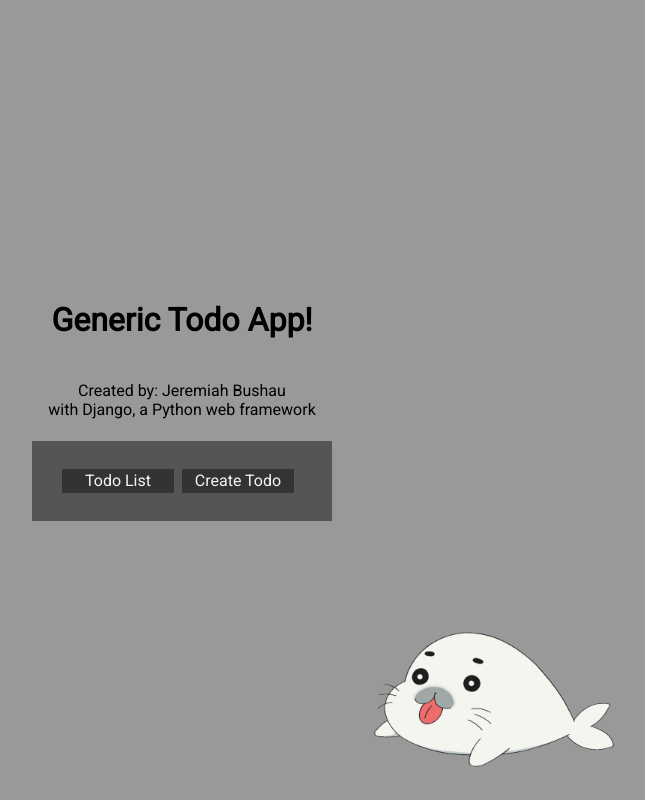
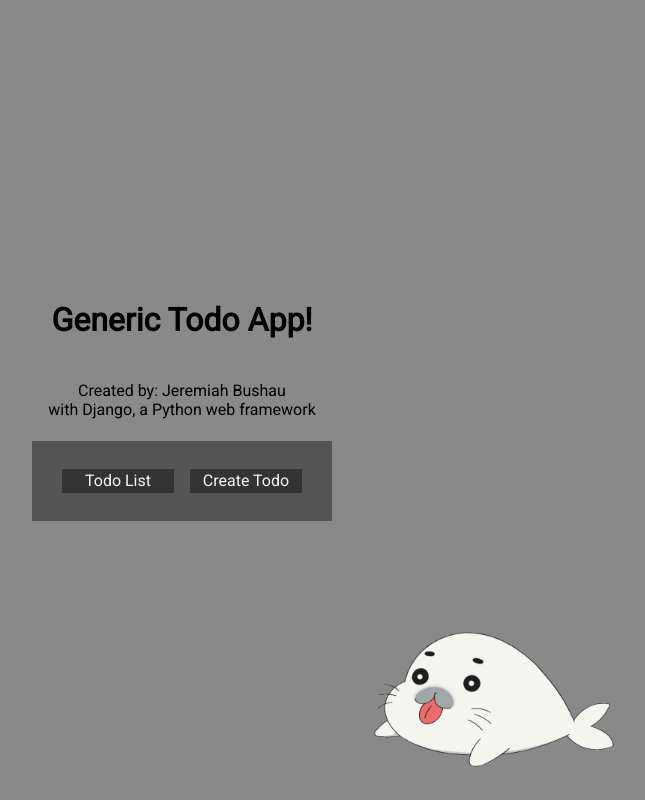
Before and after one commit to JerBushau/code_lou_todo, a Django app: page / in a window 1280 px wide. Shown: the whole page, without its empty margins (458-1103 px from the left). Run offline with Django 3.2, Linux system fonts and the light colour scheme; tables that the repository leaves empty hold one stand-in row (values such as "Sample post").

Commit message:
Further styled site

```diff
--- a/code_lou_todo/assets/css/code_lou_todo.css
+++ b/code_lou_todo/assets/css/code_lou_todo.css
@@ -1,12 +1,31 @@
 @import url('https://fonts.googleapis.com/css?family=Open+Sans|Roboto');
+
+
+/*
+  General/base styles
+*/
 
 html,
 body {
   height: 100%;
   width: 100%;
   margin: 0;
-  background: #999;
+  background: #898989;
   font-family: 'Roboto', sans-serif;
+}
+
+nav,
+footer,
+form,
+form label,
+.home-page-wrap,
+.todo-detail,
+.todo-list,
+.todo-nav,
+.todo-nav-links,
+.todo-content,
+.todo-ops {
+  display: flex;
 }
 
 pre {
@@ -50,7 +60,9 @@ footer {
 }
 
 nav {
-  background: url('../imgs/goma_chan.png') no-repeat, #555;
+  justify-content: flex-start;
+  min-height: 50px;
+  background: url('../imgs/goma_chan.png') no-repeat, #444;
   background-position: 100% 90%;
   background-size: 5em;
 }
@@ -60,18 +72,51 @@ footer {
   text-align: center;
 }
 
-label {
-  font-size: 1.5em;
+/*
+  General links and input styles
+*/
+
+a {
+  text-decoration: none;
 }
 
-input[type="text"], textarea {
+input[type="text"],
+textarea {
   padding: 0.5em;
   width: auto;
   background: whitesmoke;
 }
 
+nav a,
+.todo-nav a,
+.todo-ops a,
+input[type='submit'] {
+  display: flex;
+  color: whitesmoke;
+  align-items: center;
+  justify-content: center;
+  text-align: center;
+  text-decoration: none;
+  background: #333;
+  height: 1.5em;
+  width: 7em;
+  margin: 0 0.5em 0 0;
+  border: none;
+}
+
+nav > a {
+  margin-left: 0.5em;
+}
+
+input[type='submit'] {
+  margin-top: 0.5em;
+}
+
+/*
+  landing page styles
+*/
+
 .home-page-wrap {
-  display: flex;
   flex-direction: column;
   width: 100%;
   height: 100%;
@@ -84,10 +129,14 @@ input[type="text"], textarea {
   text-align: center;
   font-weight: normal;
 }
+.home-page-nav {
+  background: #555;
+  justify-content: center;
+}
 
-.welcome-nav {
-  background: #555;
-}
+/*
+  Todo list styles
+*/
 
 .todo-list {
   flex-direction: column;
@@ -136,42 +202,10 @@ input[type="text"], textarea {
 .todo-nav-links {
   margin: 0.5em 0;
 }
-nav a,
-.todo-nav a,
-.todo-ops a,
-input[type='submit'] {
-  display: flex;
-  color: whitesmoke;
-  align-items: center;
-  justify-content: center;
-  text-align: center;
-  text-decoration: none;
-  background: #333;
-  height: 1.5em;
-  width: 7em;
-  margin: 0 0.5em 0 0;
-  border: none;
-}
 
-input[type='submit'] {
-  margin: 0.5em 0;
-}
-
-.todo-detail {
-  padding: 0.5em;
-  flex-direction: column;
-  min-height: calc(80% - 1em) ;
-}
-
-.todo-content {
-  display: flex;
-  flex-direction: column;
-  max-width: 97%;
-  background: #ddd;
-  padding: 0.5em;
-  margin: 0.5em 0;
-  border-bottom: 2px solid #555
-}
+/*
+  extras/typo
+*/
 
 .modified-display {
   padding: 0.2em;
--- a/code_lou_todo/templates/index.html
+++ b/code_lou_todo/templates/index.html
@@ -5,7 +5,7 @@
   <h1>Generic Todo App!</h1>
   <h4>Created by: Jeremiah Bushau<br>with Django, a Python web framework</h4>
 
-  <nav class="welcome-nav">
+  <nav class="home-page-nav">
     {% if request.get_full_path != '/todos/' %}
     <a href="{% url 'todos:todo_list' %}">Todo List</a>
     {% endif %}
--- a/code_lou_todo/todos/templates/todos/todo_detail.html
+++ b/code_lou_todo/todos/templates/todos/todo_detail.html
@@ -21,6 +21,9 @@
       {% endif %}
       {% if after %}
         <a href="{% url 'todos:todo_detail' pk=after.0.pk %}">Next ></a>
+      {% endif %}
+      {% if not after %}
+      <a href="" class="link-placeholder"></a>
       {% endif %}
     </div>
   </div>
```
Also changed, not shown: other parts of code_lou_todo/assets/css/code_lou_todo.css (+34 -18 lines), code_lou_todo/todos/templates/todos/todo_list.html (+5 -2 lines), code_lou_todo/db.sqlite3.
